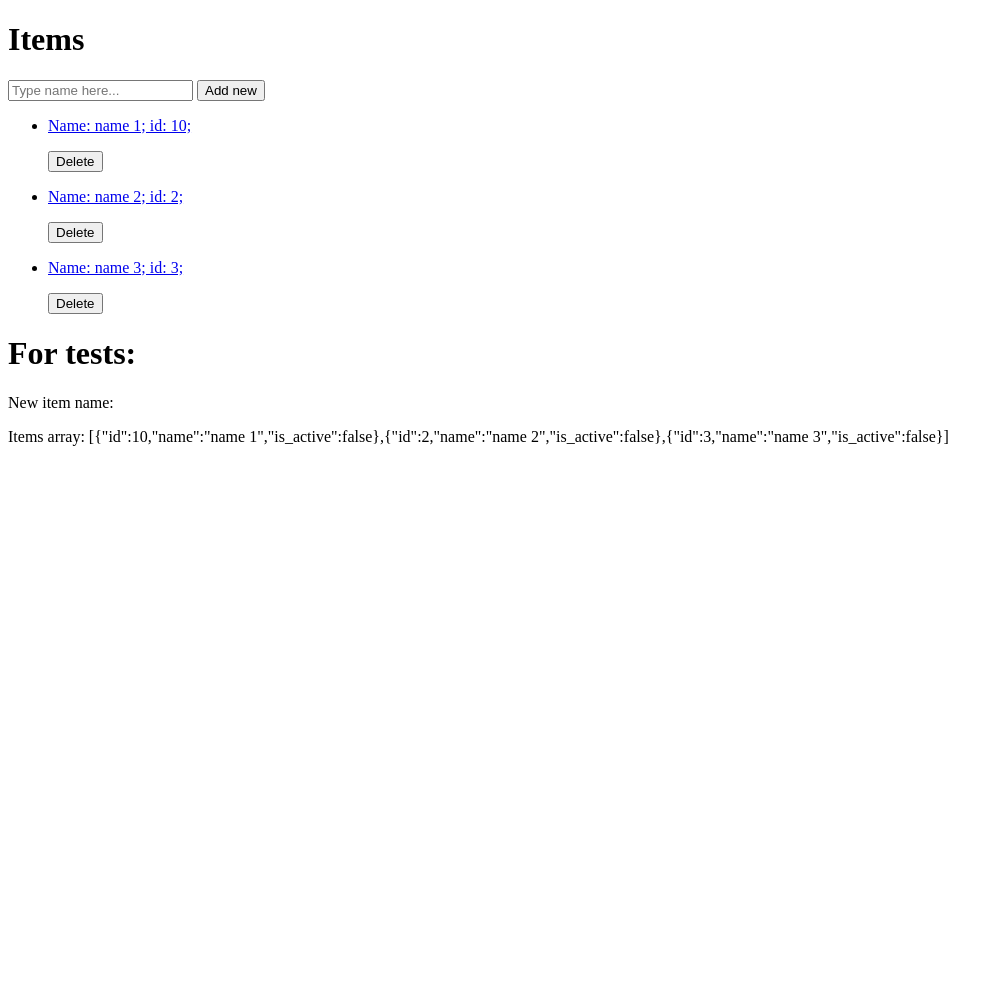
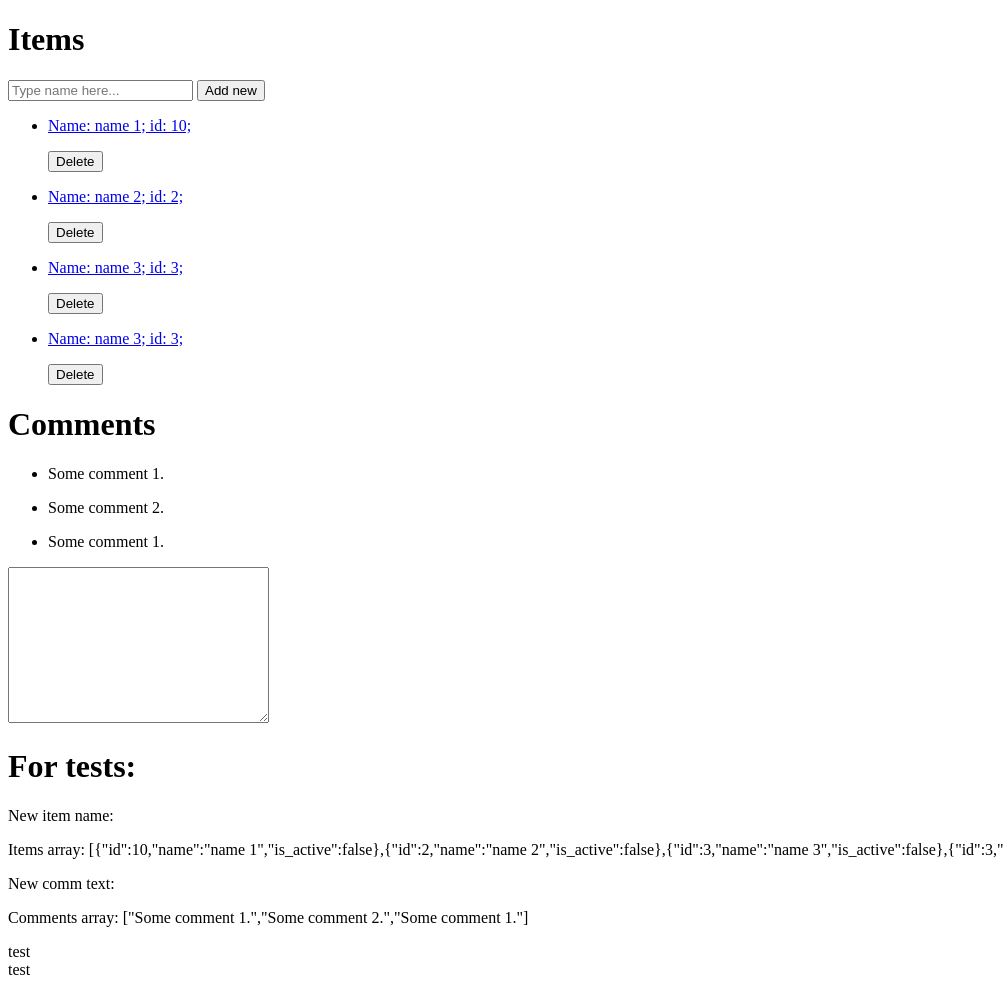
Before and after one commit to Revlos/task_1, a website: page production/index.html in a window 1280 px wide. Shown: the whole page, without its empty margins (0-1003 px from the left). Before the commit the page ends 800 px from the top, so only its background shows below. Drawn offline with nearby package versions, Linux system fonts and the light colour scheme.

Commit message:
- Creating of basic functionality of the "Comments" part. (in detail - please see "commit_description.txt")

```diff
--- a/production/angular-js-part/items-and-comments/items-and-comments.component.js
+++ b/production/angular-js-part/items-and-comments/items-and-comments.component.js
@@ -31,6 +31,11 @@ angular.
           {
             id: 2,
             name: "name 2",
+            is_active: false
+          },
+          {
+            id: 3,
+            name: "name 3",
             is_active: false
           },
           {
@@ -178,16 +183,83 @@ angular.
 
         //Onclick handler for "Delete" button near the item:
         //This is the function to delete item by its index.
-        self.items.delete_item = function(item_index) {
+        self.items.delete_item = function(item_index, event) {
 
           //For tests:
           //console.log(item_index);
 
           self.items.arr.splice(item_index, 1);
+
+          //For test:
+          //console.log(event);
+
+          //Stop propagation to items box:
+          event.stopImmediatePropagation();
         };
 
 
         /*Items part: end*/
         /*#################################################################*/
+
+        /*#################################################################*/
+        /*Comments part: end*/
+
+        //Object that will contain all for comments of selected item:
+        self.comments = {
+          item_id: 0,
+          array: []
+        };
+
+        //For test:
+        self.comments.item_id = 10;
+        self.comments.array = [
+          "Some comment 1.",
+          "Some comment 2.",
+          "Some comment 1."
+        ];
+
+        //Object that contain all for creation of new item:
+        self.new_comment = {};
+
+        //Typed comment text:
+        self.new_comment.comment_text = "";
+
+        //Literally keydown event handler for new-comment field:
+        self.new_comment.key_down = function(event_obj) {
+
+          //For tests:
+          //console.dir(event_obj);
+
+          //Checking if was pressed "Ctrl + Enter".
+          //If was pressed do what below, else do nothing.
+          if(event_obj.ctrlKey && event_obj.key === "Enter") {
+
+            //Adding new comment:
+            self.comments.array.push(self.new_comment.comment_text);
+
+            //Blur text field to remove auto-repeat keys problems:
+            event_obj.target.blur();
+          }
+        };
+
+        /*######################*/
+        /*Small items part: begin*/
+
+        //FUnction tha fires when item is clicked:
+        self.items.item_click = function (item_index) {
+
+          //Set id of item that was chosen to show comments of it:
+          self.comments.id = self.items.arr[item_index].id;
+
+          //For checking:
+          //console.log(self.comments.id);
+        };
+
+        /*Small items part: end*/
+        /*######################*/
+
+        /*Comments part: end*/
+        /*#################################################################*/
+
       }
     });
--- a/production/angular-js-part/items-and-comments/items-and-comments.template.html
+++ b/production/angular-js-part/items-and-comments/items-and-comments.template.html
@@ -1,22 +1,45 @@
+<!--Items part: begin-->
 <div>
   <h1>Items</h1>
-  <div id="new_field">
-    <input type="text" ng-model="$ctrl.new_item.name"
+  <div id="new_item">
+    <input type="text" ng-model="$ctrl.new_item.name" ng-trim="true"
     placeholder = "Type name here...">
     <button ng-click="$ctrl.new_item.add_new()">Add new</button>
   </div>
   <ul>
-    <li ng-repeat="item in $ctrl.items.arr">
-      <a href="#">
+    <li ng-repeat="item in $ctrl.items.arr track by $index">
+      <a href="#" ng-click="$ctrl.items.item_click($index)">
         <p>Name: {{item.name}}; id: {{item.id}};</p>
-        <button ng-click="$ctrl.items.delete_item($index)">Delete</button>
+        <button ng-click="$ctrl.items.delete_item($index, $event)">Delete</button>
       </a>
     </li>
   </ul>
 </div>
+<!--Items part: end-->
+
+<!--Comments part: begin-->
+<div>
+  <h1>Comments</h1>
+  <ul>
+    <li ng-repeat="comment_str in $ctrl.comments.array track by $index">
+      <p>{{comment_str}}</p>
+    </li>
+  </ul>
+  <div id="new_comment">
+    <textarea cols="30" rows="10"
+    ng-model="$ctrl.new_comment.comment_text"
+    ng-keydown="$ctrl.new_comment.key_down($event)"
+    ng-trim="false"></textarea>
+  </div>
+</div>
+<!--Comments part: end-->
 
 <div ng-show="$ctrl.test_mode">
   <h1>For tests:</h1>
   <p>New item name: {{$ctrl.new_item.name}}</p>
   <p>Items array: {{$ctrl.items.arr}}</p>
+  <p>New comm text: {{$ctrl.new_comment.comment_text}}</p>
+  <p>Comments array: {{$ctrl.comments.array}}</p>
 </div>
+
+<span id="test">test<br/> test</span>
```
Also changed, not shown: commit_description.txt (+4 -4 lines).
